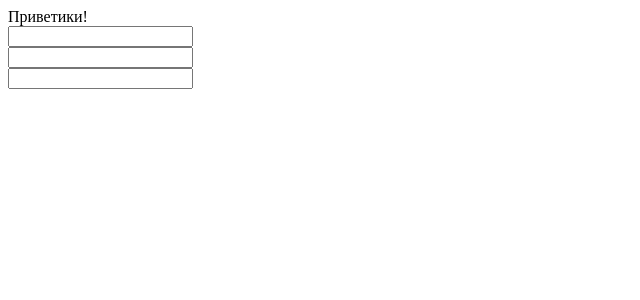
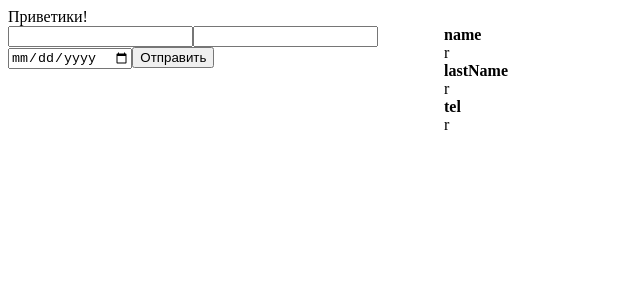
Before and after one commit to ArtemiusL/SalRedux, a React app: page / in a window 1280 px wide. Shown: the top 300 px of the page, without its empty margins (0-640 px from the left). Built offline with nearby package versions, Linux system fonts and the light colour scheme; the HTML template or start-up script is replaced by a standard one.

Commit message:
Написал логику ввода и вывода данных

```diff
--- a/package.json
+++ b/package.json
@@ -47,6 +47,7 @@
   "dependencies": {
     "babel": "^6.23.0",
     "react": "^15.6.1",
-    "react-dom": "^15.6.1"
+    "react-dom": "^15.6.1",
+    "redux-devtools": "^3.4.1"
   }
 }
--- a/src/components/Display.js
+++ b/src/components/Display.js
@@ -6,6 +6,7 @@ class Display extends React.Component {
         return (
         	<div>
             <b>{this.props.name}</b>
+            <br />
         	<span>{this.props.text}</span>
         	</div>
         )
--- a/src/components/Forma.js
+++ b/src/components/Forma.js
@@ -1,18 +1,48 @@
 import React from 'react';
 import Blank from '../containers/Blank';
+import { connect } from 'react-redux';
+import {addBlank} from '../actions';
+import Input from './Input';
+import PropTypes from 'prop-types';
+
 
 class Forma extends React.Component {
     render() {
+        let state = this.props.state;
+        let onKeyDown = this.props.onKeyDown;
         return (
         		<form>
-        			<Blank name='Name'/>
-        			<br />
-        			<Blank name='LastName'/>
-        			<br />
-        			<Blank name='Number'/>
+        			{state.map((item, index) => {
+                        return <Input
+                                name={item.name}
+                                onKeyDown={onKeyDown}
+                                key={index}
+                                type={item.type} />
+                    })}
+                    <button>Отправить</button>
         		</form>
         )
     }
 }
 
+Forma.propTypes = {
+  state: PropTypes.array,
+  onKeyDown: PropTypes.func,
+}
+
+const mapStateToProps = (state) => {
+  return {
+    state
+  }
+}
+
+const mapDispatchProps = (dispatch) => {
+  return {
+    onKeyDown: (text, name) => {
+      dispatch(addBlank(text, name))
+    }
+  }
+}
+
+Forma = connect(mapStateToProps, mapDispatchProps)(Forma);
 export default Forma;
--- a/src/components/Input.js
+++ b/src/components/Input.js
@@ -4,12 +4,11 @@ import PropTypes from 'prop-types';
 class Input extends React.Component {
     render() {
     	let input;
-    	let onKeyPress = this.props.onKeyPress;
+    	let onKeyDown = this.props.onKeyDown;
         let name = this.props.name;
         return (
-        		<input onKeyPress={e => {
-        			console.log(e);
-        			onKeyPress(e.target.value, name)
+        		<input required name={name} type={this.props.type} onChange={e => {
+        			onKeyDown(e.target.value, name)
         		}} ref={node => {
         			input = node
         		}} />
@@ -19,8 +18,8 @@ class Input extends React.Component {
 
 Input.propTypes = {
   name: PropTypes.string,
-  onKeyPress: PropTypes.func.isRequired
-
+  onKeyDown: PropTypes.func.isRequired,
+  type: PropTypes.string
 }
 
 export default Input;
--- a/src/containers/Blank.js
+++ b/src/containers/Blank.js
@@ -11,7 +11,7 @@ const mapStateToProps = (state, ownProps) => {
 
 const mapDispatchProps = (dispatch, ownProps) => {
   return {
-    onKeyPress: (text, name) => {
+    onKeyDown: (text, name) => {
       dispatch(addBlank(text, name))
     }
   }
--- a/src/containers/ContainerDoc.js
+++ b/src/containers/ContainerDoc.js
@@ -3,7 +3,7 @@ import { connect } from 'react-redux';
 import AppDoc from '../components/AppDoc';
 
 
-const mapStateToProps = (state, ownProps) => {
+const mapStateToProps = (state) => {
   return {
   	documentList: state
   };
--- a/src/index.js
+++ b/src/index.js
@@ -5,8 +5,7 @@ import { createStore } from 'redux';
 import reduceBlank from './reducers/index';
 import App from './components/App';
 
-let store = createStore(reduceBlank);
-console.log(store);
+let store = createStore(reduceBlank,window.__REDUX_DEVTOOLS_EXTENSION__ && window.__REDUX_DEVTOOLS_EXTENSION__());
 ReactDOM.render(<Provider store={store}>
     <App />
   </Provider>, app)
--- a/src/reducers/index.js
+++ b/src/reducers/index.js
@@ -1,21 +1,33 @@
-import { combineReducers } from 'redux';
 import React from 'react';
 
-const blankOne = (state, action) => {
-	return {
-		...state,
-		text: action.text,
-		name: action.name
+const initialState = [
+	{
+		name: 'name',
+		text: 'r',
+		type: 'text'
+	},
+	{
+		name: 'lastName',
+		text: 'r',
+		type: 'text'
+	},
+	{
+		name: 'tel',
+		text: 'r',
+		type: 'date'
 	}
-}
+]
 
-const reduceBlank = (state = [], action) => {
+
+const reduceBlank = (state = initialState, action) => {
 	switch (action.type) {
 		case 'ADD_BLANK':
-			return [
-			...state,
-			blankOne(undefined, action)
-			]
+			return state.map((item) => {
+				if(item.name == action.name) {
+					item.text = action.text;
+				}
+				return item;
+			});;
 		default:
 			return state
 	}
```
Also changed, not shown: 1 other file (tests, documents, lock files or other folders).
